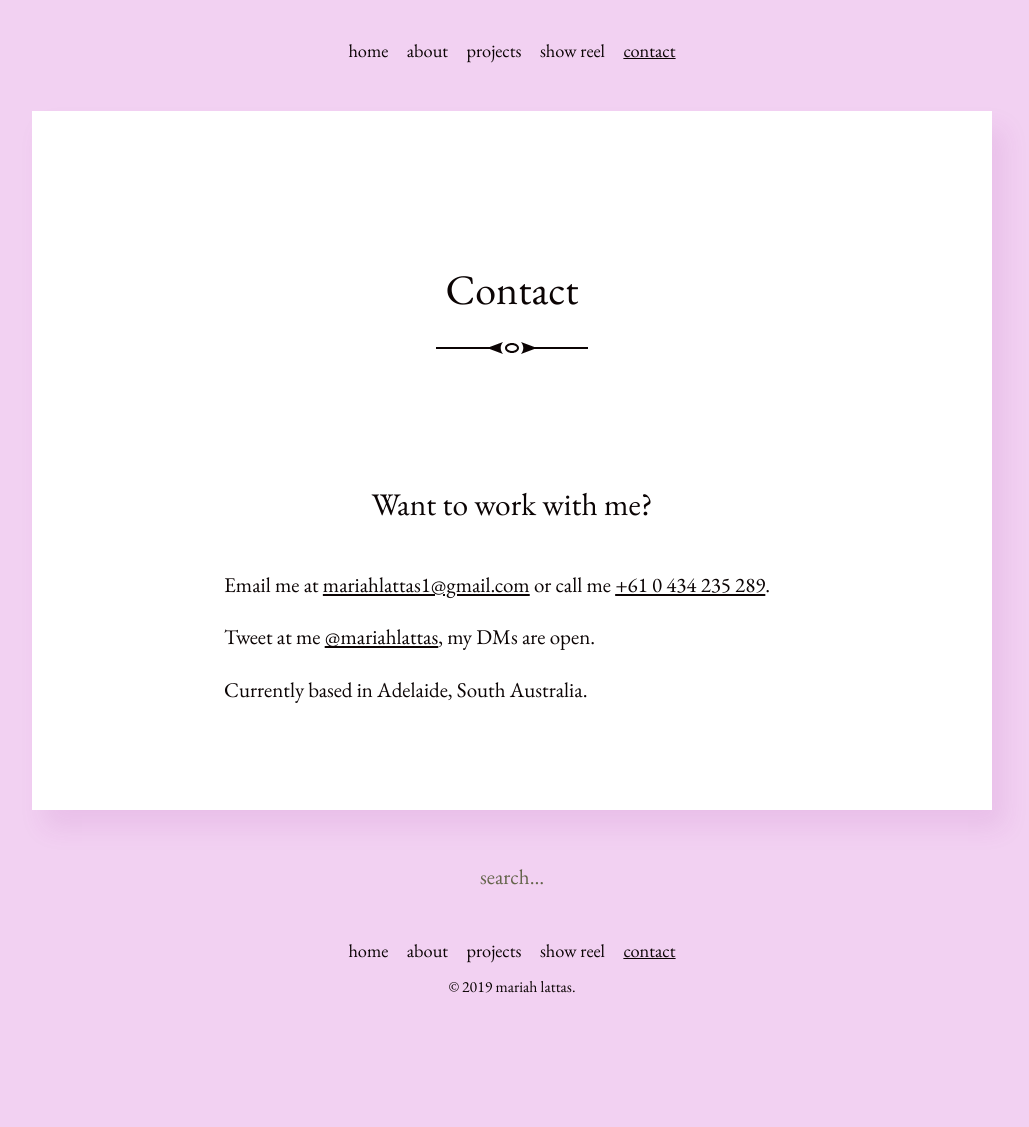
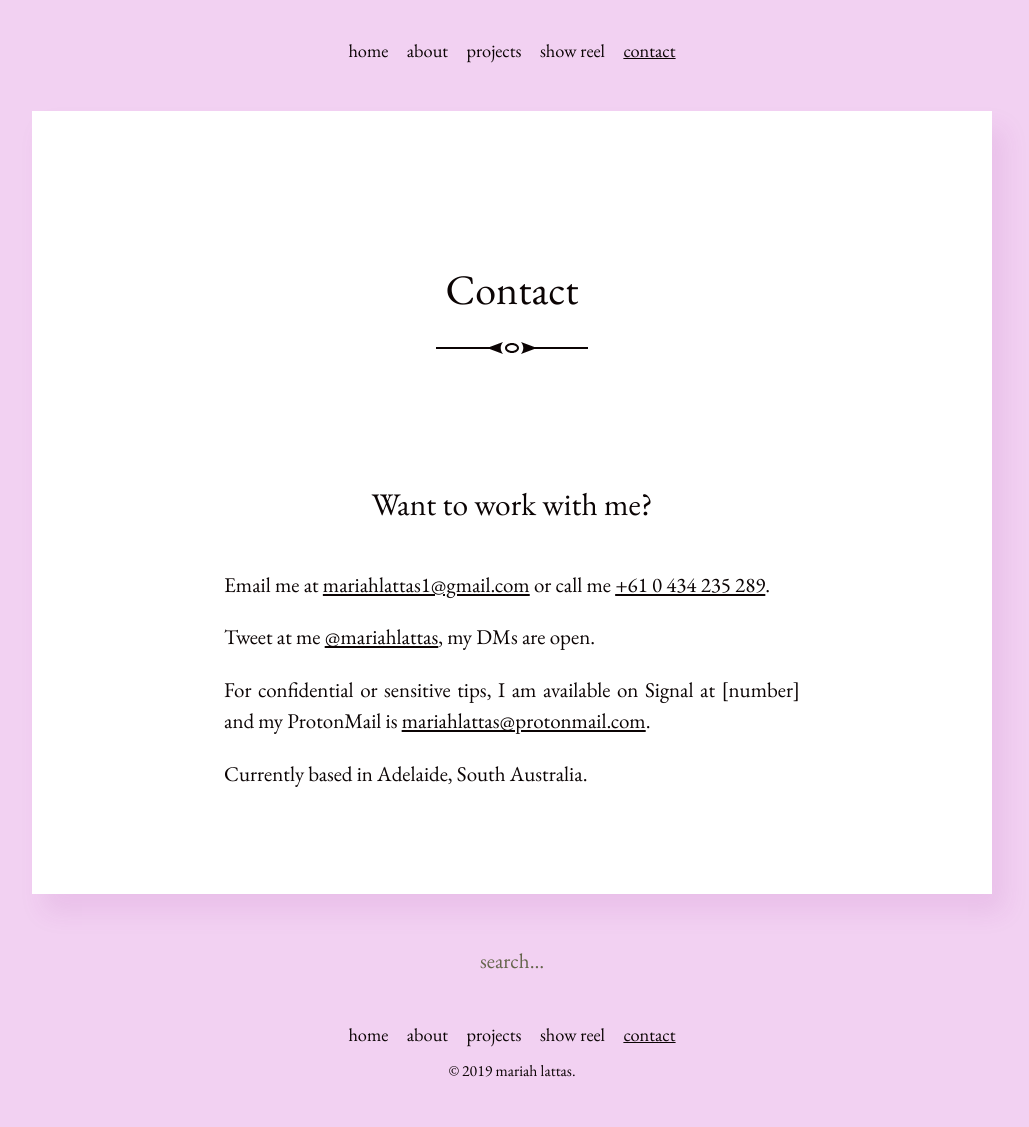
Before and after one commit to mariahlattas/website, a Jekyll site: the page built from contact.md, in a window 1280 px wide. Shown: the whole page, without its empty margins (128-1157 px from the left). Built offline with Jekyll 4.4.1, drawn with Linux system fonts in a browser that asks for light colours; before the commit the page ends 1043 px from its top, so only the background shows below that.

Commit message:
Update contact.md

```diff
--- a/contact.md
+++ b/contact.md
@@ -9,4 +9,6 @@ Email me at [mariahlattas1@gmail.com](mailto:mariahlattas1@gmail.com) or call me
 
 Tweet at me [@mariahlattas](https://twitter.com/mariahlattas), my DMs are open.
 
+For confidential or sensitive tips, I am available on Signal at [number] and my ProtonMail is [mariahlattas@protonmail.com](mailto:mariahlattas@protonmail.com).
+
 Currently based in Adelaide, South Australia.
```
